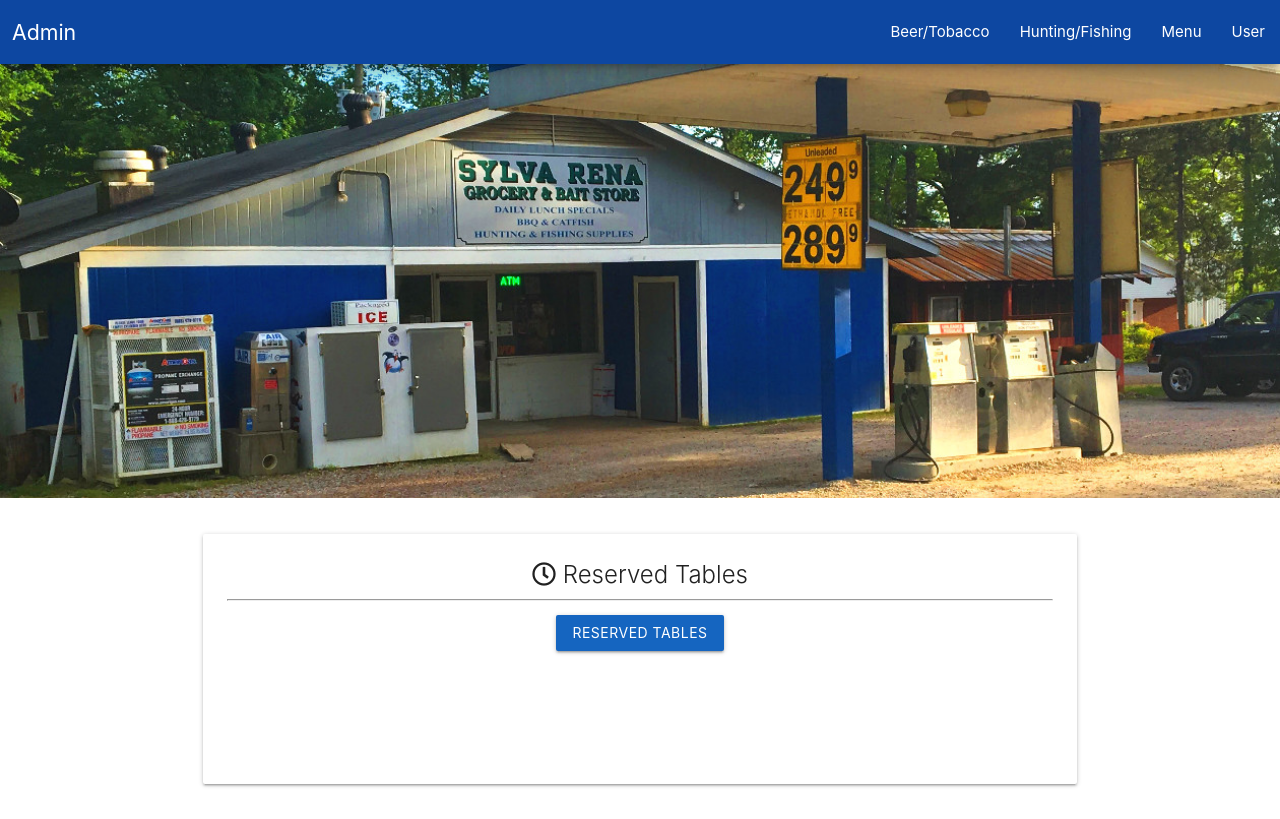
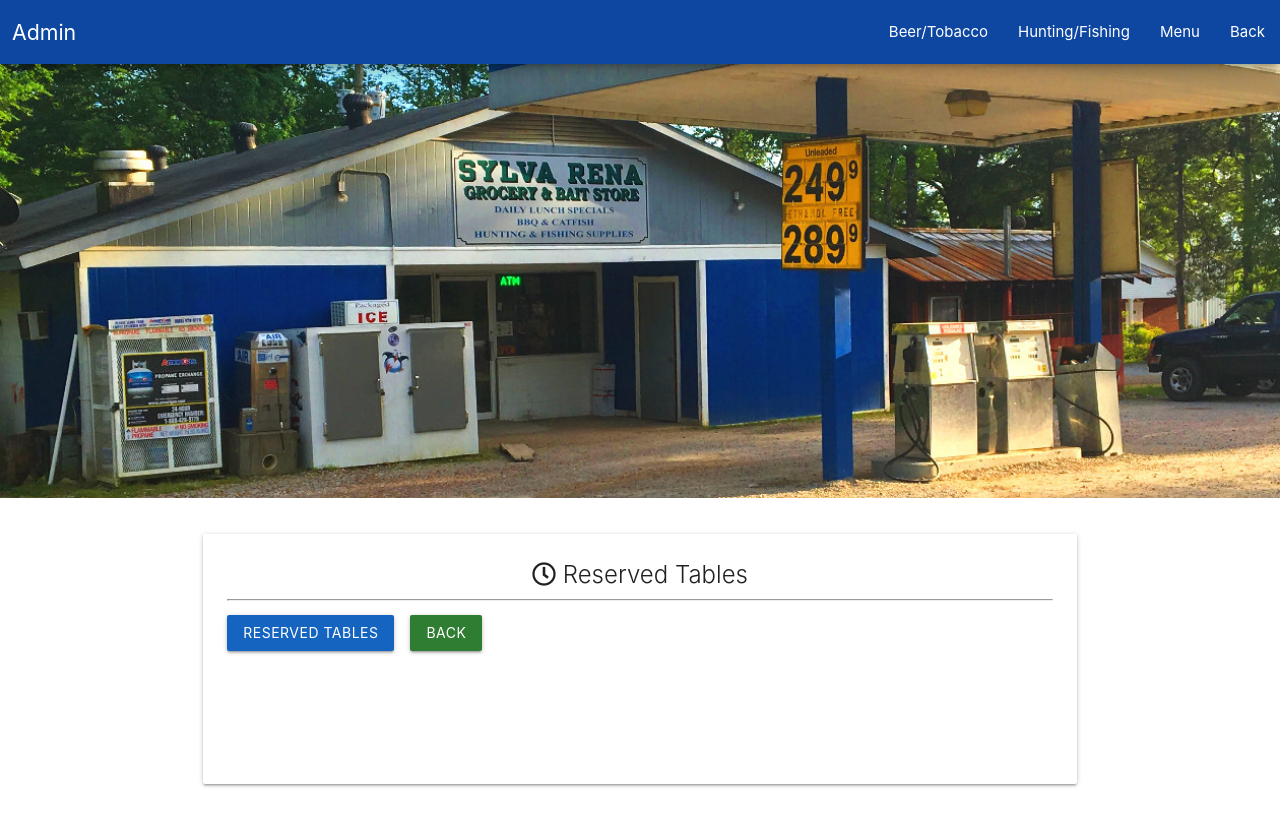
Before and after one commit to Dannyp123/Dunn-s-Country-Store-table-reservation, a Django app: page /admin-home in a window 1280 px wide. Run offline with Django 3.2, Linux system fonts and the light colour scheme; data comes from the database, SQL or seed files in the repository; both versions use the stored data as it was after the commit; some libraries are stand-ins or nearby versions.

Commit message:
working with django admin, trying to make admin users be different than regular users.

```diff
--- a/app/templates/admin-home.html
+++ b/app/templates/admin-home.html
@@ -9,7 +9,7 @@
                 <li><a href="{% url 'beer-tobacco' %}">Beer/Tobacco</a></li>
                 <li><a href="{% url 'hunting-fishing' %}">Hunting/Fishing</a></li>
                 <li><a href="{% url 'menu' %}">Menu</a></li>
-                <li><a href="{% url 'user-home' %}">User</a></li>
+                <li><a href="{% url 'user-home' %}">Back</a></li>
             </ul>
         </div>
     </nav>
@@ -19,7 +19,7 @@
     <li><a href="{% url 'beer-tobacco' %}">Beer/Tobacco</a></li>
     <li><a href="{% url 'hunting-fishing' %}">Hunting/Fishing</a></li>
     <li><a href="{% url 'menu' %}">Menu</a></li>
-    <li><a href="{% url 'user-home' %}">User</a></li>
+    <li><a href="{% url 'user-home' %}">Back</a></li>
 </ul>
 <div class="col s12 m8 l12">
     <img id="headerImg" class="responsive-img" src="/static/images/store-front(new).jpg" alt="Dunn's Country Store">
@@ -43,10 +43,15 @@
                         {% if admin_home|length == 0 %}
                         <p class="flow-text center-align red-text darken-3">No new reserved tables</p>
                         {% else %}
-                        <form action="{% url 'reserved' %}">
-                            <button class="btn blue darken-3 waves-effect">Reserved Tables</button>
-                        </form>
-                        {% endif %}
+                        <div class="d-flex">
+                            <form action="{% url 'reserved' %}">
+                                <button class="btn blue darken-3 waves-effect mr-3">Reserved Tables</button>
+                            </form>
+                            {% endif %}
+                            <form action="{% url 'user-home' %}">
+                                <button class="btn waves-effect green darken-3">Back</button>
+                            </form>
+                        </div>
                     </div>
                 </div>
             </div>
--- a/app/templates/user-home.html
+++ b/app/templates/user-home.html
@@ -77,8 +77,10 @@
                             6:00 AM - 7:00 PM
                         </p>
                     </div>
+                    <hr>
                     <div class="mt-3 center-align">
-                        {% if user.is_authenticated %}
+                        <u><span class="card-title">Table Reservation</span></u>
+                        {% if user.is_staff %}
                         <form action="{% url 'reservation' %}">
                             <button type="submit" class="btn waves-effect waves-light blue darken-3"><i
                                     class="fas fa-plus"></i> Make a Reservation</button>
--- a/app/views.py
+++ b/app/views.py
@@ -96,6 +96,7 @@ def register(request):
         form = UserResisterForm()
     return render(request, "register.html", {"form": form})
 
+
 @login_required
 def profile(request):
     return render(request, "profile.html")
```
Also changed, not shown: app/templates/profile.html (+20 -2 lines), app/forms.py (line endings or trailing spaces), db.sqlite3.
